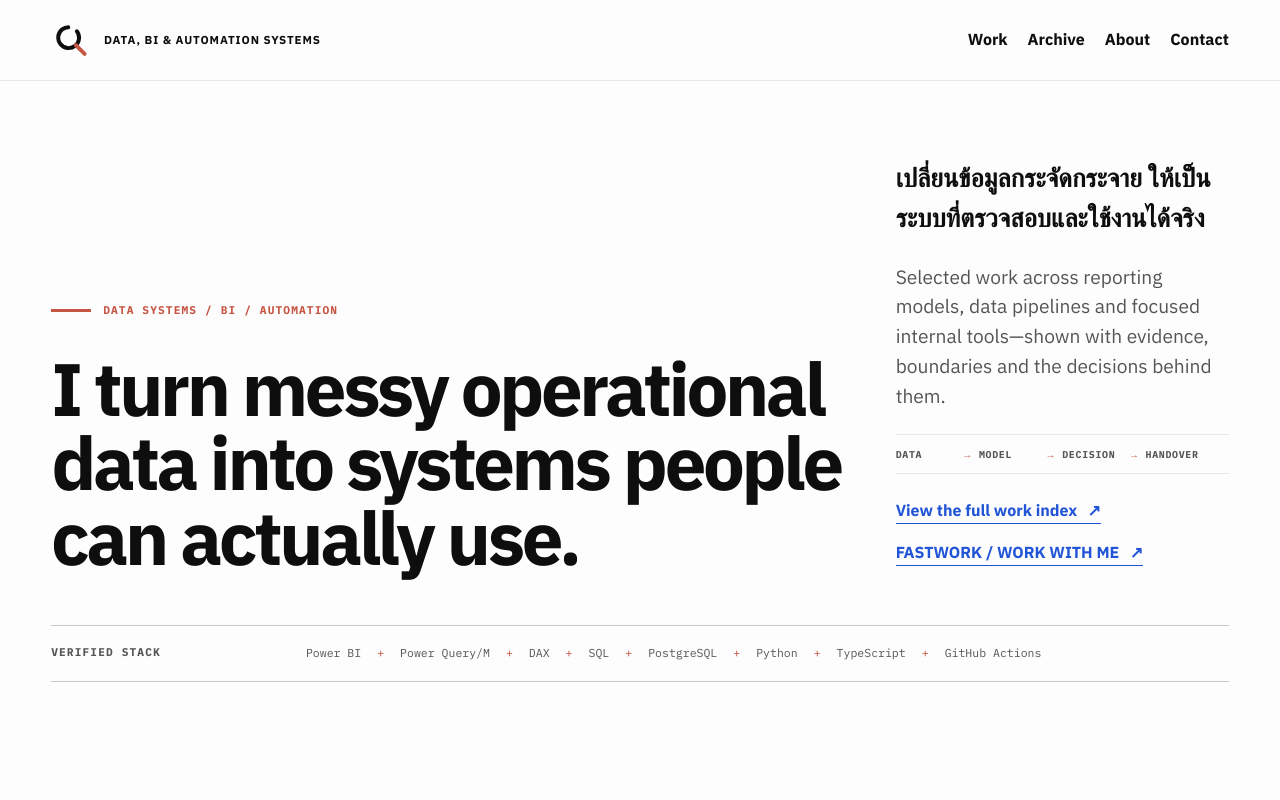
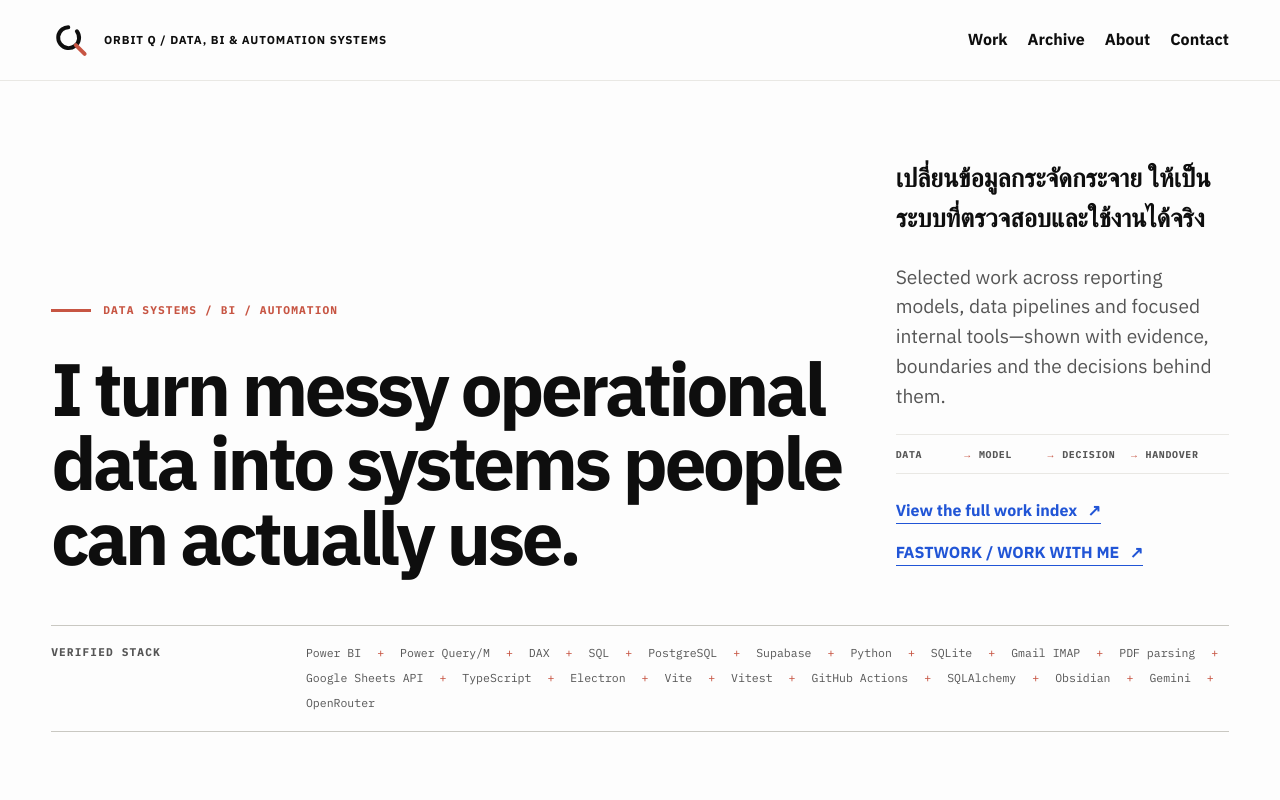
Before and after one commit to adulsaa-q/adulsaa-q.github.io, a Next.js app: page / in a window 1280 px wide. Shown: the top 800 px of the page. Built offline with nearby package versions, Linux system fonts and the light colour scheme; no server answers; a web font is replaced by a local one.

Commit message:
fix: complete Orbit Q production identity details

```diff
--- a/src/app/page.tsx
+++ b/src/app/page.tsx
@@ -14,9 +14,21 @@ const verifiedTechnologies = [
   "DAX",
   "SQL",
   "PostgreSQL",
+  "Supabase",
   "Python",
+  "SQLite",
+  "Gmail IMAP",
+  "PDF parsing",
+  "Google Sheets API",
   "TypeScript",
+  "Electron",
+  "Vite",
+  "Vitest",
   "GitHub Actions",
+  "SQLAlchemy",
+  "Obsidian",
+  "Gemini",
+  "OpenRouter",
 ] as const;
 
 const presentationBySlug: Record<Project["slug"], string> = {
--- a/src/components/layout/site-header.tsx
+++ b/src/components/layout/site-header.tsx
@@ -37,7 +37,7 @@ export function SiteHeader() {
                 strokeWidth="12"
               />
             </svg>
-            <span>Data, BI &amp; Automation Systems</span>
+            <span>Orbit Q / Data, BI &amp; Automation Systems</span>
           </Link>
 
           <nav className="desktop-navigation" aria-label="Primary navigation">
```
